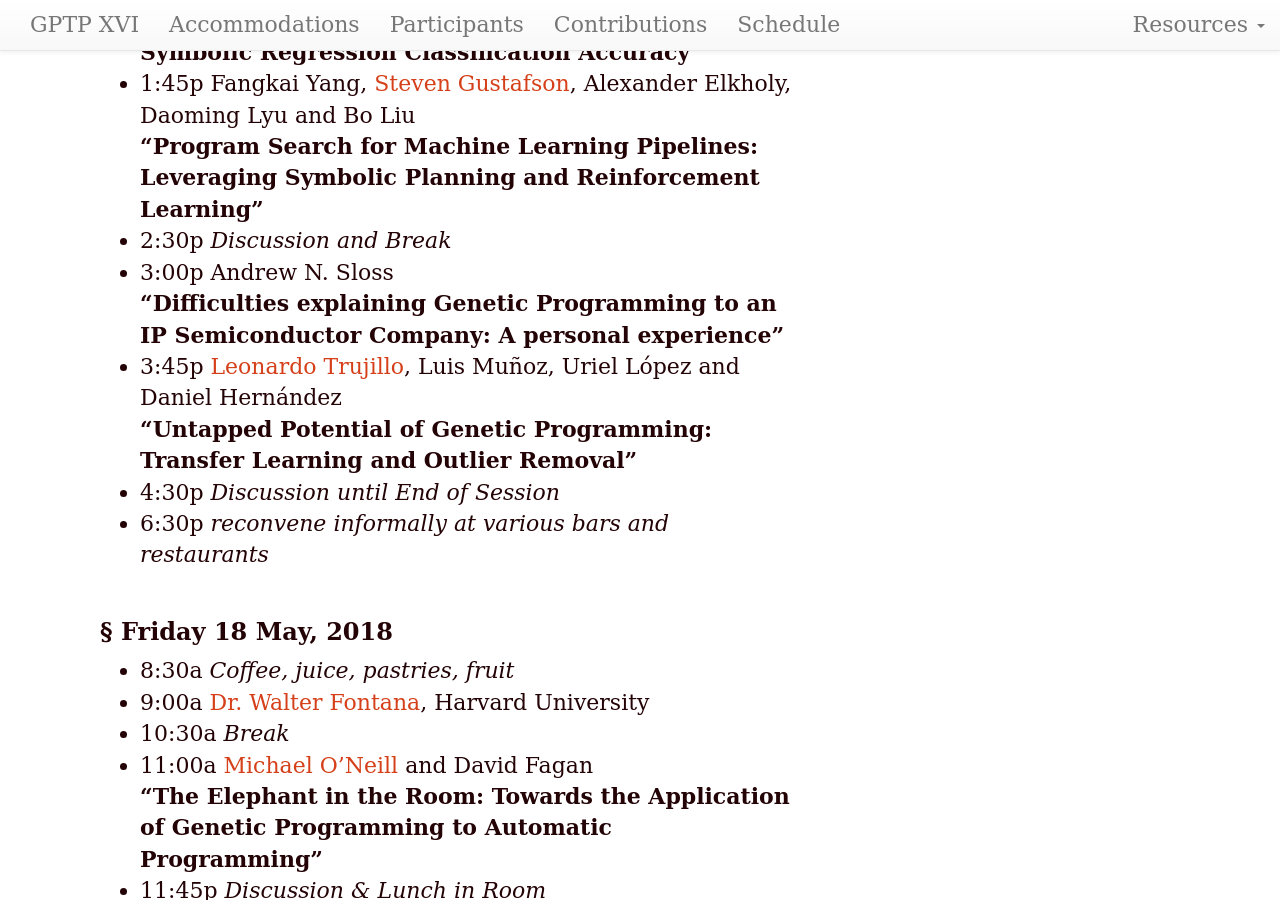
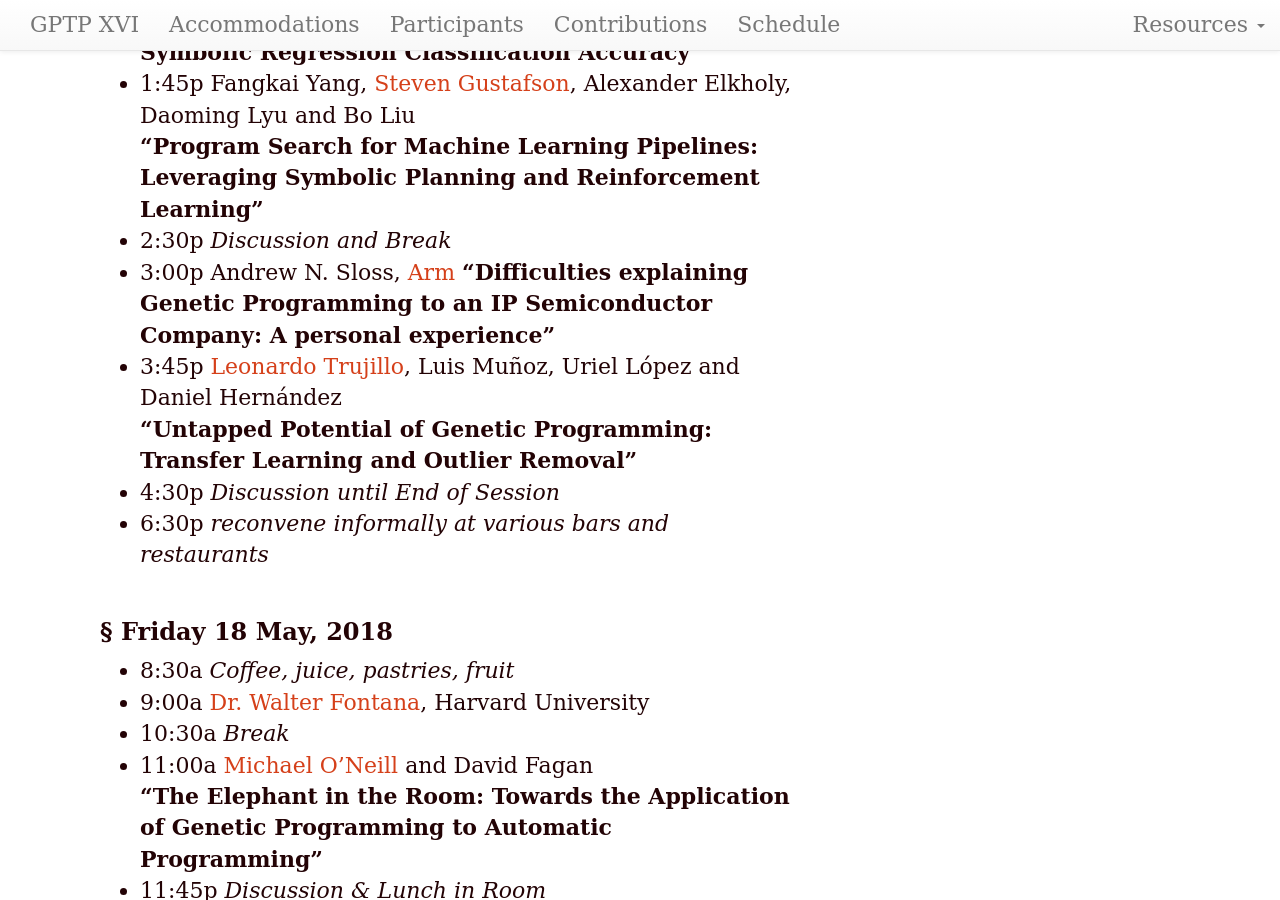
Before and after one commit to GPTP-workshop/gptp-workshop.github.io, a Jekyll site: the page built from schedule.md, in a window 1280 px wide and 900 px high, scrolled down 731 px. Built offline with Jekyll 4.4.1, drawn with Linux system fonts in a browser that asks for light colours.

Commit message:
added Arm link to Andrew

```diff
--- a/schedule.md
+++ b/schedule.md
@@ -20,7 +20,7 @@ dates: "May 17-20, 2018"
 - 1:45p Fangkai Yang, [Steven Gustafson](https://www.maana.io/blog/steven-gustafson), Alexander Elkholy, Daoming Lyu and Bo Liu
 **"Program Search for Machine Learning Pipelines: Leveraging Symbolic Planning and Reinforcement Learning"**
 - 2:30p _Discussion and Break_
-- 3:00p Andrew N. Sloss
+- 3:00p Andrew N. Sloss, [Arm](https://www.arm.com)
 **"Difficulties explaining Genetic Programming to an IP Semiconductor Company: A personal experience"**
 - 3:45p [Leonardo Trujillo](http://www.tree-lab.org/index.php/people-2/reserachers/46-leonardo-trujillo), Luis Muñoz, Uriel López and Daniel Hernández
 **"Untapped Potential of Genetic Programming: Transfer Learning and Outlier Removal"**
```
